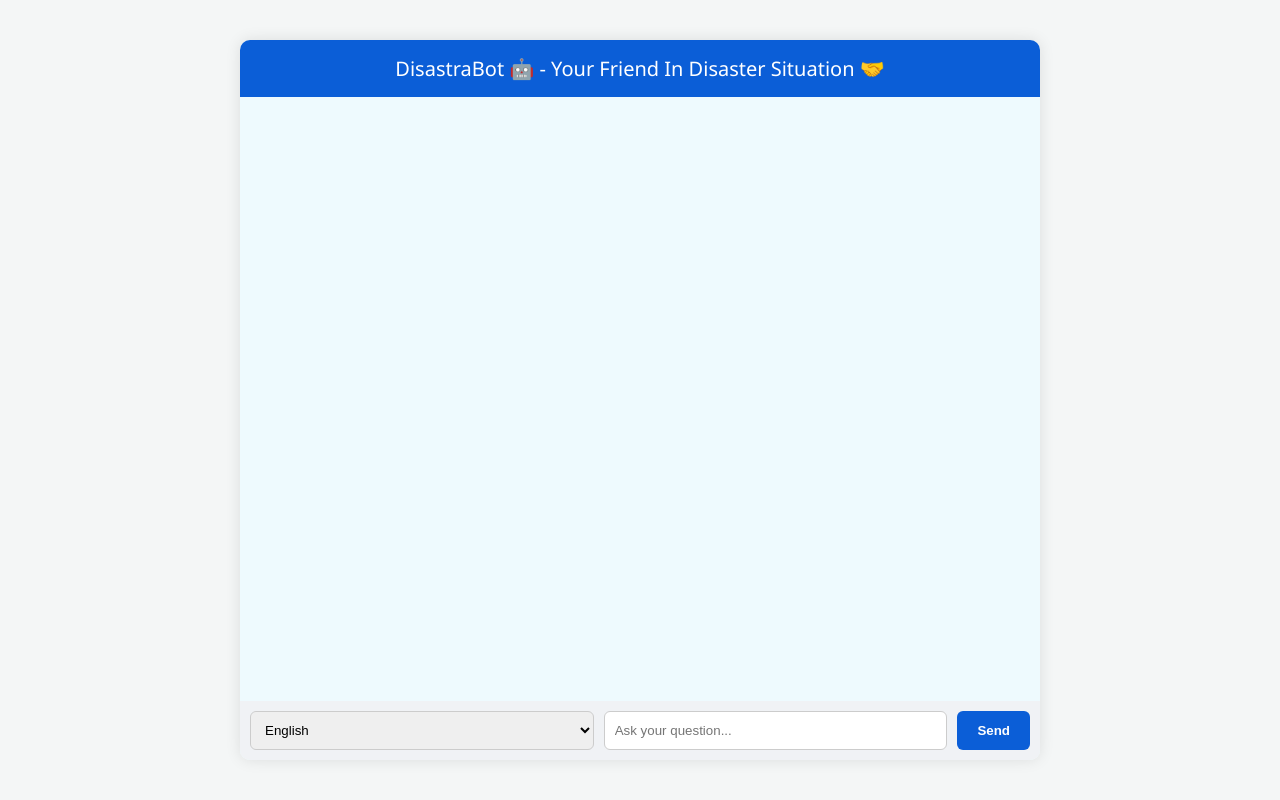
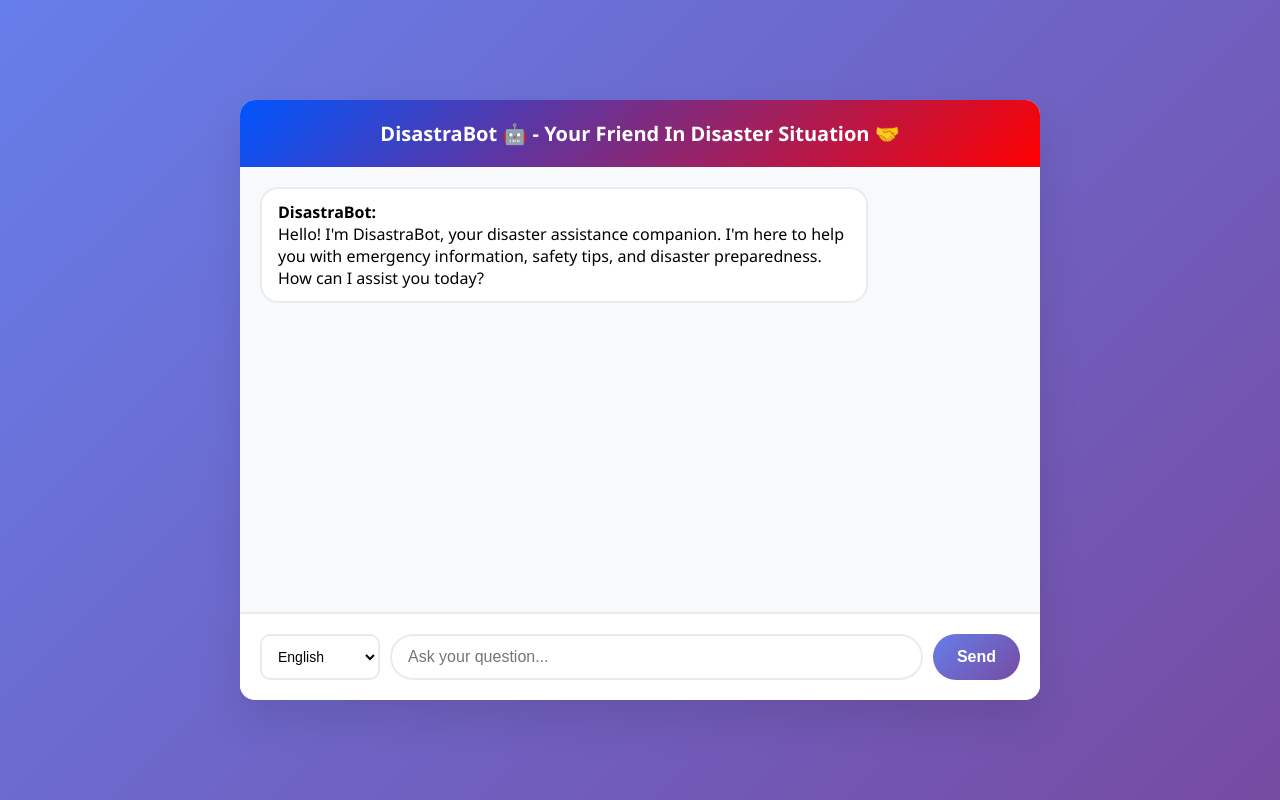
Before and after one commit to ankanmaity842-prog/Disaster_Chatbot, a Flask app: page / in a window 1280 px wide. Run offline with Flask 3, Linux system fonts and the light colour scheme.

Commit message:
done some changes in css

```diff
--- a/static/style.css
+++ b/static/style.css
@@ -1,100 +1,177 @@
+ * {
+      margin: 0;
+      padding: 0;
+      box-sizing: border-box;
+    }
+
     body {
-  margin: 0;
-  font-family: 'Segoe UI', sans-serif;
-  background:rgb(244, 246, 246);
+      font-family: 'Segoe UI', Tahoma, Geneva, Verdana, sans-serif;
+      background: linear-gradient(135deg, #667eea 0%, #764ba2 100%);
+      min-height: 100vh;
       display: flex;
       justify-content: center;
       align-items: center;
-  height: 100vh;
+      padding: 20px;
     }
 
     .chat-wrapper {
-  width: 90%;
+      background: white;
+      border-radius: 15px;
+      box-shadow: 0 20px 40px rgba(0, 0, 0, 0.1);
+      width: 100%;
       max-width: 800px;
-  height: 90vh;
-  background:azure;
-  border-color: #333;
-  border-radius: 10px;
-  box-shadow: 0 0 15px rgba(0,0,0,0.1);
+      height: 600px;
       display: flex;
       flex-direction: column;
       overflow: hidden;
     }
 
     .chat-header {
-  background: #0b5ed7;
+      background: linear-gradient(135deg, #0055ff, #ff0000);
       color: white;
-  padding: 15px;
+      padding: 20px;
+      text-align: center;
       font-size: 20px;
-  text-align: center;
+      font-weight: bold;
+      box-shadow: 0 2px 10px rgba(0, 0, 0, 0.1);
     }
 
     .chat-box {
       flex: 1;
+      padding: 20px;
       overflow-y: auto;
-  padding: 20px 15px;
-  background: rgb(238, 250, 254);
-  display: flex;
-  flex-direction: column;
-  gap: 10px;
+      background: #f8f9fa;
+    }
+
+    .message {
+      margin-bottom: 15px;
+      padding: 12px 16px;
+      border-radius: 18px;
+      max-width: 80%;
+      word-wrap: break-word;
+    }
+
+    .message.student {
+      background: linear-gradient(135deg, #667eea, #764ba2);
+      color: white;
+      margin-left: auto;
+      text-align: right;
+    }
+
+    .message.bot {
+      background: white;
+      border: 2px solid #e9ecef;
+      margin-right: auto;
+    }
+
+    .message.bot ul {
+      margin-top: 10px;
+      padding-left: 20px;
+    }
+
+    .message.bot li {
+      margin-bottom: 5px;
+      color: #495057;
     }
 
     .chat-input {
       display: flex;
-  padding: 10px;
+      padding: 20px;
+      background: white;
+      border-top: 2px solid #e9ecef;
       gap: 10px;
-  background: #f0f2f5;
     }
 
-.chat-input select,
-.chat-input input {
-  flex: 1;
-  padding: 10px;
-  border-radius: 6px;
-  border: 1px solid #ccc;
+    #language {
+      padding: 12px;
+      border: 2px solid #e9ecef;
+      border-radius: 10px;
+      background: white;
+      font-size: 14px;
+      min-width: 120px;
     }
 
-.chat-input button {
-  padding: 10px 20px;
-  background: #0b5ed7;
+    #userInput {
+      flex: 1;
+      padding: 12px 16px;
+      border: 2px solid #e9ecef;
+      border-radius: 25px;
+      font-size: 16px;
+      outline: none;
+      transition: border-color 0.3s;
+    }
+
+    #userInput:focus {
+      border-color: #667eea;
+    }
+
+    button {
+      padding: 12px 24px;
+      background: linear-gradient(135deg, #667eea, #764ba2);
       color: white;
       border: none;
-  border-radius: 6px;
+      border-radius: 25px;
+      font-size: 16px;
       font-weight: bold;
       cursor: pointer;
+      transition: transform 0.2s, box-shadow 0.2s;
     }
 
-.message {
-  margin-bottom: 12px;
-  padding: 12px 18px;
-  border-radius: 12px;
-  font-size: 14px;
-  line-height: 1.5;
-  word-wrap: break-word;
-  box-shadow: 0 1px 3px rgba(0,0,0,0.1);
-}
-.message:hover {
-  background-color: rgba(0, 0, 0, 0.03);
-  transform: scale(1.01);
-  transition: all 0.2s ease-in-out;
-}
-.student {
-  background-color: #ffffff;
-  color: #333;
-  border: 1px solid #ccc;
+    button:hover {
+      transform: translateY(-2px);
+      box-shadow: 0 5px 15px rgba(102, 126, 234, 0.4);
     }
 
-.bot {
-  background-color:rgb(214, 235, 254);
-  color: black;
-  border: 1px solid #b2d5df;
+    button:disabled {
+      opacity: 0.6;
+      cursor: not-allowed;
+      transform: none;
+      box-shadow: none;
     }
 
-.bot ul {
-  margin: 8px 0 0;
-  padding-left: 20px;
+    .loading {
+      display: inline-block;
+      width: 20px;
+      height: 20px;
+      border: 3px solid #f3f3f3;
+      border-top: 3px solid #667eea;
+      border-radius: 50%;
+      animation: spin 1s linear infinite;
     }
 
-.bot li {
-  margin-bottom: 6px;
+    @keyframes spin {
+      0% { transform: rotate(0deg); }
+      100% { transform: rotate(360deg); }
     }
+
+    /* Scrollbar styling */
+    .chat-box::-webkit-scrollbar {
+      width: 6px;
+    }
+
+    .chat-box::-webkit-scrollbar-track {
+      background: #f1f1f1;
+      border-radius: 10px;
+    }
+
+    .chat-box::-webkit-scrollbar-thumb {
+      background: #c1c1c1;
+      border-radius: 10px;
+    }
+
+    .chat-box::-webkit-scrollbar-thumb:hover {
+      background: #a8a8a8;
+    }
+
+    /* Screen reader only class for accessibility */
+    .sr-only {
+      position: absolute;
+      width: 1px;
+      height: 1px;
+      padding: 0;
+      margin: -1px;
+      overflow: hidden;
+      clip: rect(0, 0, 0, 0);
+      white-space: nowrap;
+      border: 0;
+    }
--- a/templates/index.html
+++ b/templates/index.html
@@ -2,17 +2,24 @@
 <html lang="en">
 <head>
   <meta charset="UTF-8">
-  <title>DisastraBot 🤖 - Your Friend In Disaster Situation &#129309</title>
-  <link rel="stylesheet" href="/static/style.css">
+  <meta name="viewport" content="width=device-width, initial-scale=1.0">
+  <title>DisastraBot 🤖 - Your Friend In Disaster Situation 🤝</title>
+<link rel="stylesheet" href="{{ url_for('static', filename='style.css') }}">
 </head>
 <body>
   <div class="chat-wrapper">
-    <div class="chat-header">DisastraBot 🤖 - Your Friend In Disaster Situation &#129309 </div>
+    <div class="chat-header">DisastraBot 🤖 - Your Friend In Disaster Situation 🤝</div>
 
-    <div class="chat-box" id="chatbox"></div>
+    <div class="chat-box" id="chatbox">
+      <div class="message bot">
+        <strong>DisastraBot:</strong>
+        <p>Hello! I'm DisastraBot, your disaster assistance companion. I'm here to help you with emergency information, safety tips, and disaster preparedness. How can I assist you today?</p>
+      </div>
+    </div>
 
     <div class="chat-input">
-      <select id="language">
+      <label for="language" class="sr-only">Select Language</label>
+      <select id="language" title="Select your preferred language" aria-label="Language selection">
         <option value="en">English</option>
         <option value="hi">Hindi</option>
         <option value="bn">Bengali</option>
@@ -27,50 +34,87 @@
         <option value="as">Assamese</option>
         <option value="ur">Urdu</option>
       </select>
-      <input type="text" id="userInput" placeholder="Ask your question..." />
-      <button onclick="sendMessage()">Send</button>
+      <label for="userInput" class="sr-only">Type your message</label>
+      <input type="text" id="userInput" placeholder="Ask your question..." aria-label="Type your message here" />
+      <button id="sendBtn" onclick="sendMessage()" aria-label="Send message">Send</button>
     </div>
   </div>
 
   <script>
     let isSending = false;
-    async function sendMessage() {
-      if (isSending) return;
-        isSending = true;
-        isSending = false;
 
-      const input = document.getElementById("userInput").value;
-      const lang = document.getElementById("language").value;
+    // Add Enter key listener to input field
     document.getElementById("userInput").addEventListener("keydown", function(event) {
       if (event.key === "Enter") {
         event.preventDefault();
         sendMessage();
       }
     });
-      if (!input.trim()) return;
+
+    async function sendMessage() {
+      if (isSending) return;
+
+      const input = document.getElementById("userInput");
+      const lang = document.getElementById("language").value;
+      const sendBtn = document.getElementById("sendBtn");
+      const message = input.value.trim();
+
+      if (!message) return;
+
+      // Set sending state
+      isSending = true;
+      sendBtn.disabled = true;
+      sendBtn.innerHTML = '<span class="loading"></span>';
 
       const chatbox = document.getElementById("chatbox");
-      chatbox.innerHTML += `<div class="message student"><strong>You : </strong>${input}</div>`;
+
+      // Add user message
+      chatbox.innerHTML += `<div class="message student"><strong>You:</strong> ${message}</div>`;
+      input.value = '';
+      chatbox.scrollTop = chatbox.scrollHeight;
+
+      try {
+        // Simulate API call (replace with your actual endpoint)
         const res = await fetch("/chat", {
           method: "POST",
           headers: { "Content-Type": "application/json" },
-        body: JSON.stringify({ message: input, language: lang })
+          body: JSON.stringify({ message: message, language: lang })
         });
 
+        if (!res.ok) {
+          throw new Error(`HTTP error! status: ${res.status}`);
+        }
+
         const data = await res.json();
+
+        // Process response
         const lines = data.response.split("\n").filter(line => line.trim());
 
+        let botResponse = `<div class="message bot"><strong>DisastraBot:</strong>`;
 
-
-
-
-      let botResponse = `<div class="message bot"><strong>DisastraBot:</strong><ul>`;
+        if (lines.length > 1) {
+          botResponse += `<ul>`;
           for (const line of lines) {
             botResponse += `<li>${line}</li>`;
           }
-      botResponse += `</ul></div>`;
+          botResponse += `</ul>`;
+        } else {
+          botResponse += `<p>${lines[0] || 'I apologize, but I couldn\'t process your request at the moment.'}</p>`;
+        }
+
+        botResponse += `</div>`;
         chatbox.innerHTML += botResponse;
+
+      } catch (error) {
+        console.error('Error:', error);
+        chatbox.innerHTML += `<div class="message bot"><strong>DisastraBot:</strong><p>I'm sorry, I'm having trouble connecting right now. Please try again in a moment.</p></div>`;
+      } finally {
+        // Reset sending state
+        isSending = false;
+        sendBtn.disabled = false;
+        sendBtn.innerHTML = 'Send';
         chatbox.scrollTop = chatbox.scrollHeight;
+      }
     }
   </script>
 </body>
```
Also changed, not shown: modules/language_support.py (+149 -47 lines), modules/query_handler.py (+55 -36 lines). Lines whose indentation alone changed are shown as unchanged.
